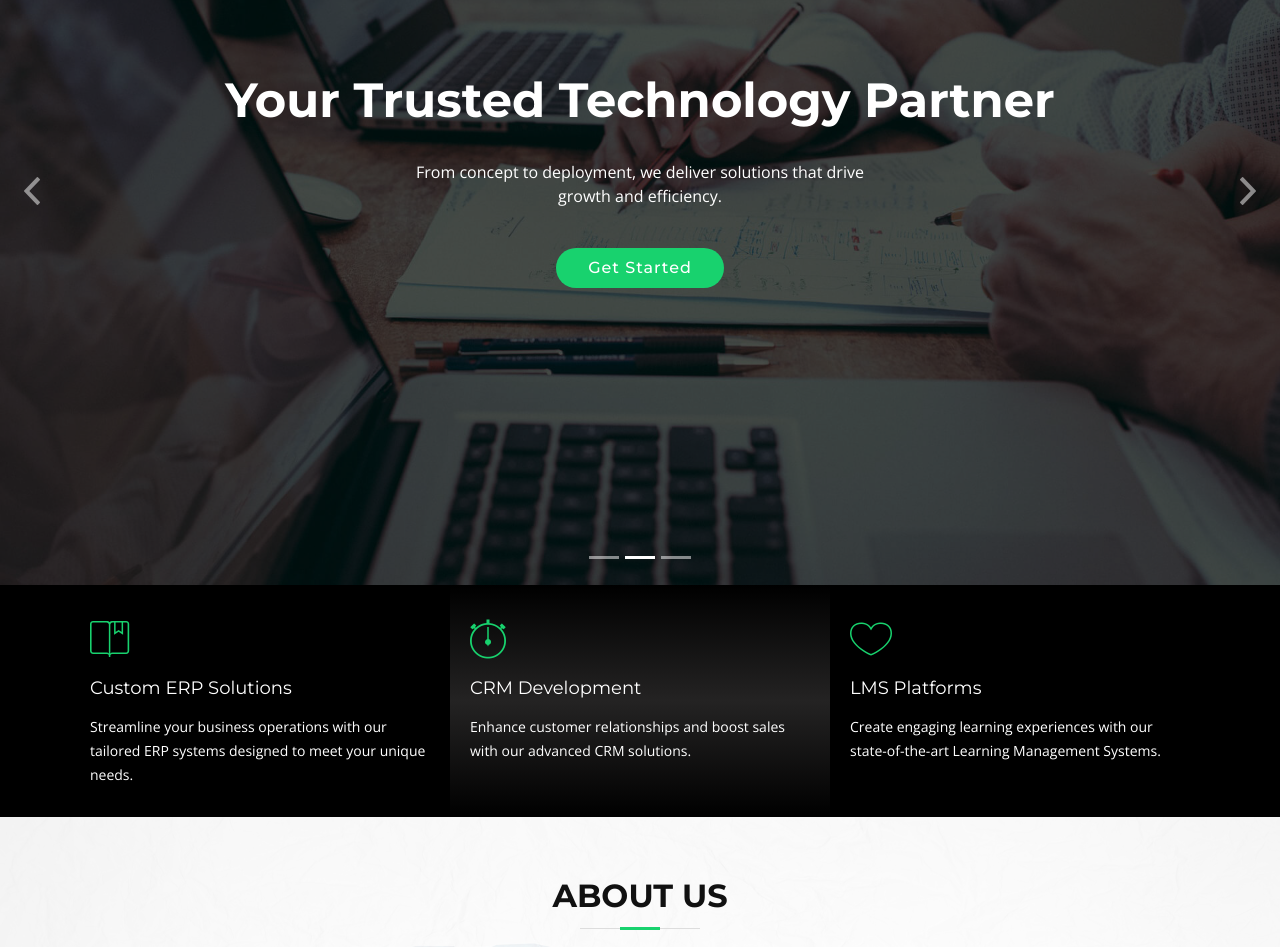
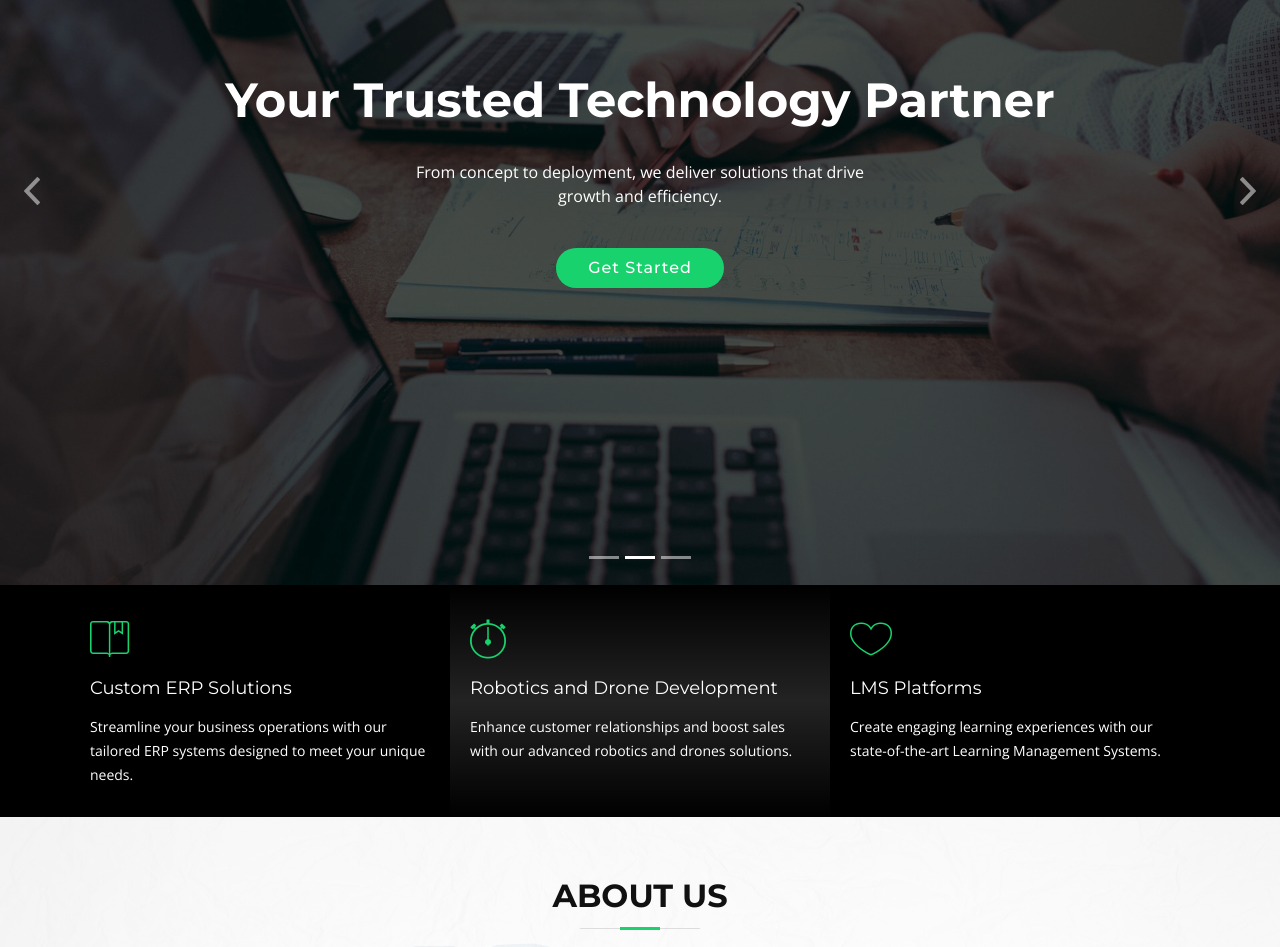
Before and after one commit to Techmiya95/Techmiya-Solutions, a plain HTML site: page index.html in a window 1280 px wide. Shown: the part 215-1162 px from the top of the page. Drawn offline with nearby package versions, Linux system fonts and the light colour scheme; files whose address does not match are found by name.

Commit message:
Update service title and description in index.html

```diff
--- a/index.html
+++ b/index.html
@@ -131,8 +131,8 @@
 
           <div class="col-lg-4 box box-bg">
             <i class="ion-ios-stopwatch-outline"></i>
-            <h4 class="title"><a href="">CRM Development</a></h4>
-            <p class="description">Enhance customer relationships and boost sales with our advanced CRM solutions.</p>
+            <h4 class="title"><a href="">Robotics and Drone Development</a></h4>
+            <p class="description">Enhance customer relationships and boost sales with our advanced robotics and drones solutions.</p>
           </div>
 
           <div class="col-lg-4 box">
```
